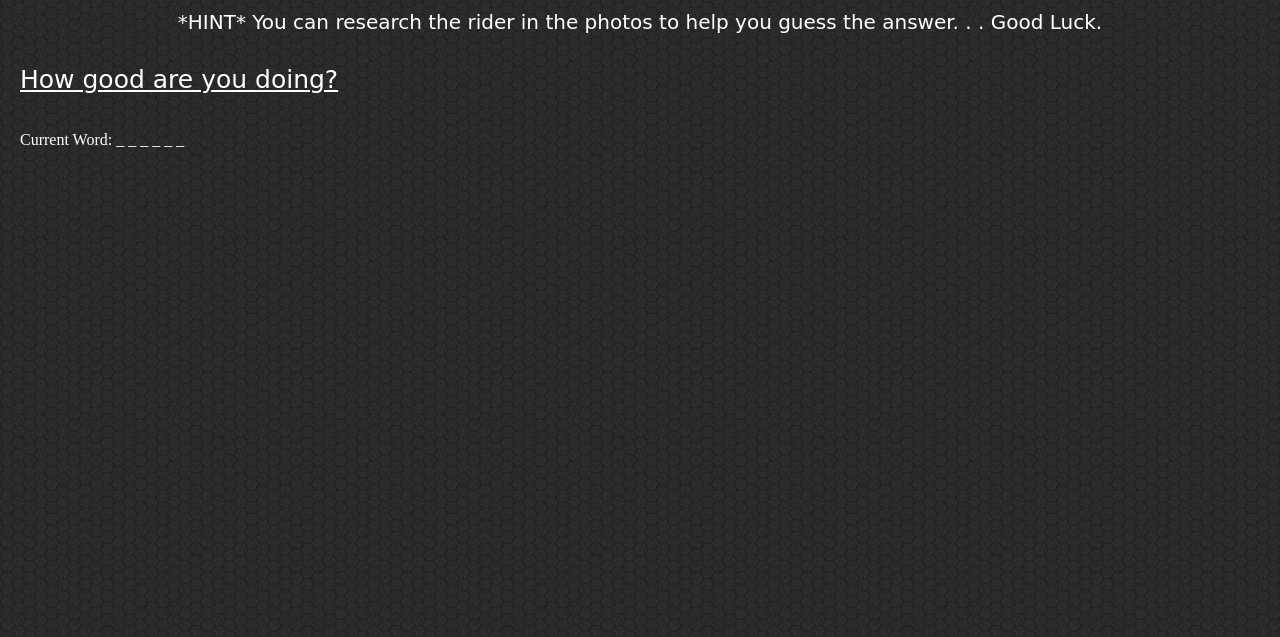
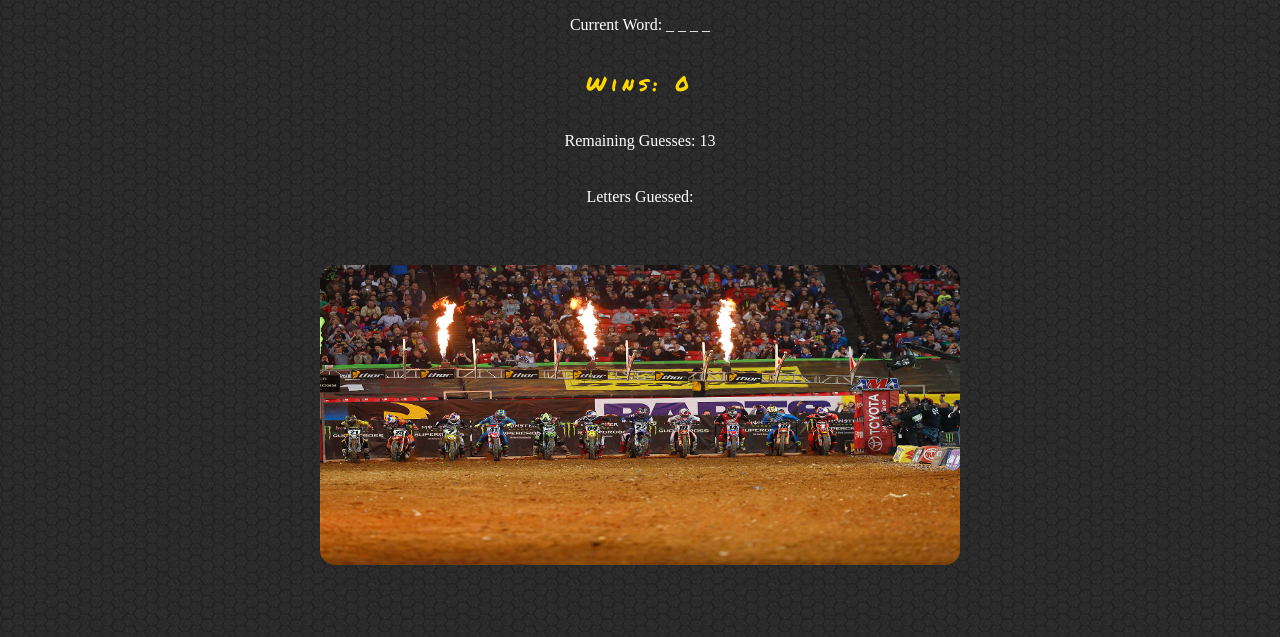
Before and after one commit to Corbin520/Word-Guess-Game, a plain HTML site: page index.html in a window 1280 px wide. Shown: the part 163-800 px from the top of the page. Drawn offline with Linux system fonts and the light colour scheme; a web font is replaced by a local one.

Commit message:
added notes to explain my work, added a photo

```diff
--- a/assets/css/style.css
+++ b/assets/css/style.css
@@ -23,13 +23,6 @@ h2 {
     padding: 10px 10px 0 0;
 }
 
-h3 {
-    font-family: 'ZCOOL QingKe HuangYou', cursive;
-    font-size: 20px;
-    text-align: center;
-    padding: 15px;
-}
-
 h4 {
     font-family: 'ZCOOL QingKe HuangYou', cursive;
     font-size: 25px;
@@ -39,6 +32,8 @@ h4 {
 
 p {
     padding: 20px;
+    text-align: center;
+    border-style: solid 3px gray;
 }
 
 #wins {
@@ -47,3 +42,12 @@ p {
     color: gold;
     letter-spacing: 5px;
 }
+
+.start-gate {
+    margin-left: auto;
+    margin-right: auto;
+    display: block;
+    width: 50%;
+    border-style: solid green 3px;
+    border-radius: 15px;
+}
--- a/assets/javascript/game.js
+++ b/assets/javascript/game.js
@@ -1,9 +1,11 @@
 
 // Creating a list of riders that the user can guess
-var riderChoices = ["roczen", "anderson", "wilson", "webb"];
+var riderChoices = ["roczen", "anderson", "wilson", "webb", "tomac"];
 // Creating a list of letters the user can click on
 var alphabet = ["a", "b", "c", "d", "e", "f", "g", "h", "i", "j", "k", "l", "m",
     "n", "o", "p", "q", "r", "s", "t", "u", "v", "w", "x", "y", "z"];
+// look into using regex instead
+
 // empty array we will store letters that have been guessed in
 var lettersGuessed = [];
 // The score that the user will see
@@ -20,7 +22,7 @@ var underscores;
 
 
 // the function that we will run before the user clicks any keys. We can call this at anytime to reset the game also
-function startGame(){
+function startGame() {
     // grabbing a random rider from riderChoice(s)
     randomIndex = Math.floor(Math.random() * riderChoices.length);
     // storing the random rider to riderChoice
@@ -33,12 +35,17 @@ function startGame(){
     // the remaining score that will always be displayed when we restart or play again
     remaining = 13;
     // for loop pushing an "_" for each letter in the riders name
-    for(var i = 0; i < riderChoice.length; i++){
+    for (var i = 0; i < riderChoice.length; i++) {
         // ["_", "_"]
         underscores.push("_");
     }
+
+
     // displaying "current word: " + the underscores for the user to see before they guess
-    currentWordText.textContent = "Current Word:  "+ underscores.join(" ");
+    currentWordText.textContent = "Current Word:  " + underscores.join(" ");
+    winsText.textContent = "Wins: " + wins;
+    guessesText.textContent = "Remaining Guesses: " + remaining;
+    lettersText.textContent = "Letters Guessed:  " + lettersGuessed.join(", ");
 }
 // start the game by calling the function
 startGame()
@@ -46,49 +53,52 @@ function startGame(){
 
 
 // when the user lets their finger off a key run a function
-    document.onkeyup = function(event) {
+document.onkeyup = function (event) {
     // store the event to a variable
     var userGuess = event.key.toLowerCase();
 
+    // every time user presses a key, it will set letterFound to false
     var letterFound = false;
+
     // if the alphabet includes the users guess, run the code below
     if (alphabet.includes(userGuess)) {
         // this cannot be a letter that the user has already guessed
         if (lettersGuessed.includes(userGuess) === false) {
-                for(var i = 0; i < riderChoice.length; i++){
+            // add the letter to already guessed letters
+            lettersGuessed.push(userGuess);
+            // if user enters a letter that is not already in lettersGuessed array then run this code
+            for (var i = 0; i < riderChoice.length; i++) {
                 // if the userGuess key entered is equal to our letter in rider choice at the index,
                 // then take the code below and apply it
-                    if(userGuess === riderChoice[i]){
+                if (userGuess === riderChoice[i]) {
                     // the code below will run if the above statement is true.
                     //in our undercores array we will replace that underscore with the letter the user guessed
                     //your user types a letter that exist in your rider choice
                     letterFound = true;
-                        underscores[i] = userGuess
-                        lettersGuessed.push(userGuess)
+                    underscores[i] = userGuess;
+
                 }
             }
             // if the letter wasnt in word
-                if(letterFound === false){
+            if (letterFound === false) {
                 // minus 1 from score
-                    remaining--
-                    // add the letter to already guessed letters
-                    lettersGuessed.push(userGuess)
+                remaining--;
             }
 
             //if the user has any remaining guesses they lost
-                if(remaining <= 0){
-                    // alet the user and ask if they want to continue
-                    if(confirm("you lost, would you like to continue?")){
+            if (remaining <= 0) {
+                // alert the user and ask if they want to continue
+                if (confirm("you lost, would you like to continue?")) {
                     // start the game over
                     startGame()
                 }
                 // if the user does not have guesses remaining, then inform the user that they lost &
                 // ask if they want to play another game.
 
-                    }else{
+            } else {
                 //user has guesses remaining and we check to see if the user guessed the whole word
-                    if(riderChoice === underscores.join("")){
-                        if(confirm("Congradulations you WON!!!, Do you want to try your luck again?")){
+                if (riderChoice === underscores.join("")) {
+                    if (confirm("Congradulations you WON!!!, Do you want to try your luck again?")) {
                         // add 1 to the wins
                         wins++
                         // start game over
@@ -99,8 +109,8 @@ function startGame(){
         }
     }
     // call the word, display content on the HTML doc + the vaiable we want to show or updte
-        currentWordText.textContent = "Current Word:  "+ underscores.join(" ");
+    currentWordText.textContent = "Current Word:  " + underscores.join(" ");
     guessesText.textContent = "Remaining Guesses: " + remaining;
     lettersText.textContent = "Letters Guessed:  " + lettersGuessed.join(", ");
-        winsText.textContent = "Wins: "+ wins;
+    winsText.textContent = "Wins: " + wins;
 }
--- a/index.html
+++ b/index.html
@@ -7,7 +7,7 @@
     <link rel="stylesheet" type="text/css" href="./assets/css/reset.css">
     <link href="https://fonts.googleapis.com/css?family=Bangers" rel="stylesheet">
     <link href="https://fonts.googleapis.com/css?family=ZCOOL+QingKe+HuangYou" rel="stylesheet">
-    <link href="https://fonts.googleapis.com/css?family=Permanent+Marker" rel="stylesheet">
+    <link href="http://fonts.googleapis.com/css?family=Permanent+Marker" rel="stylesheet">
     <link rel="stylesheet" type="text/css" href="./assets/css/style.css">
     <title>Word Guess game</title>
 </head>
@@ -16,8 +16,6 @@
     <div class="main-content">
         <h1>HANGMAN Supercross addition</h1>
         <h2>Press any key to get started!</h2>
-        <h3>*HINT* You can research the rider in the photos to help you guess the answer. . . Good Luck.</h3>
-        <h4>How good are you doing?</h4>
 
         <!-- Text Below is what we will be interacting with -- OR be calling on from text content -->
         <p id="current-word"></p>
@@ -27,7 +25,7 @@
         <p id="dash"></p>
     </div>
 
-
+    <img class="start-gate" src="./assets/images/startgate.jpg" alt="supercross start gate" width="300px" height="300px">
     <script src="./assets/javascript/game.js" type="text/javascript"></script>
 </body>
 </html>
```
Lines whose indentation alone changed are shown as unchanged.
